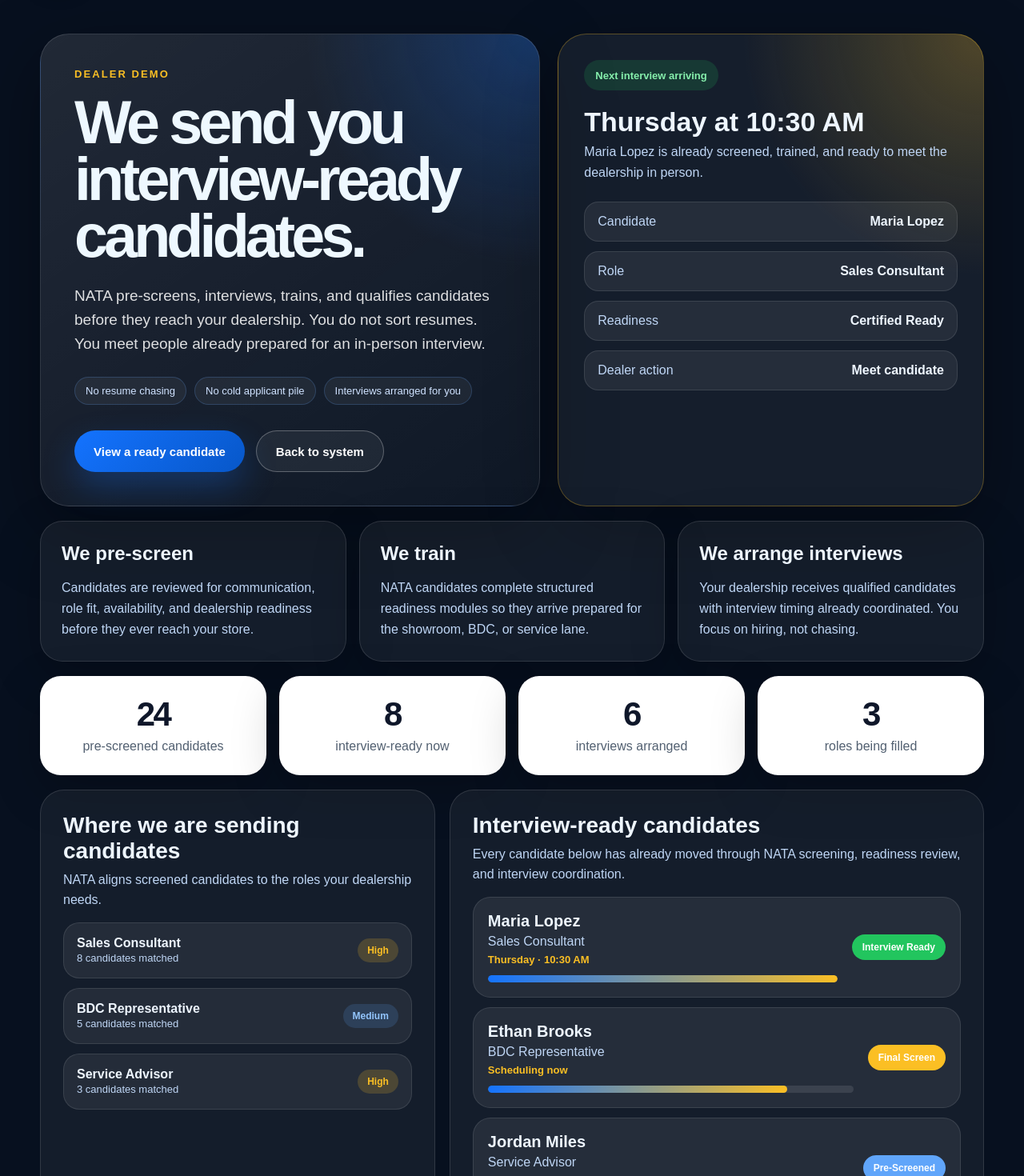
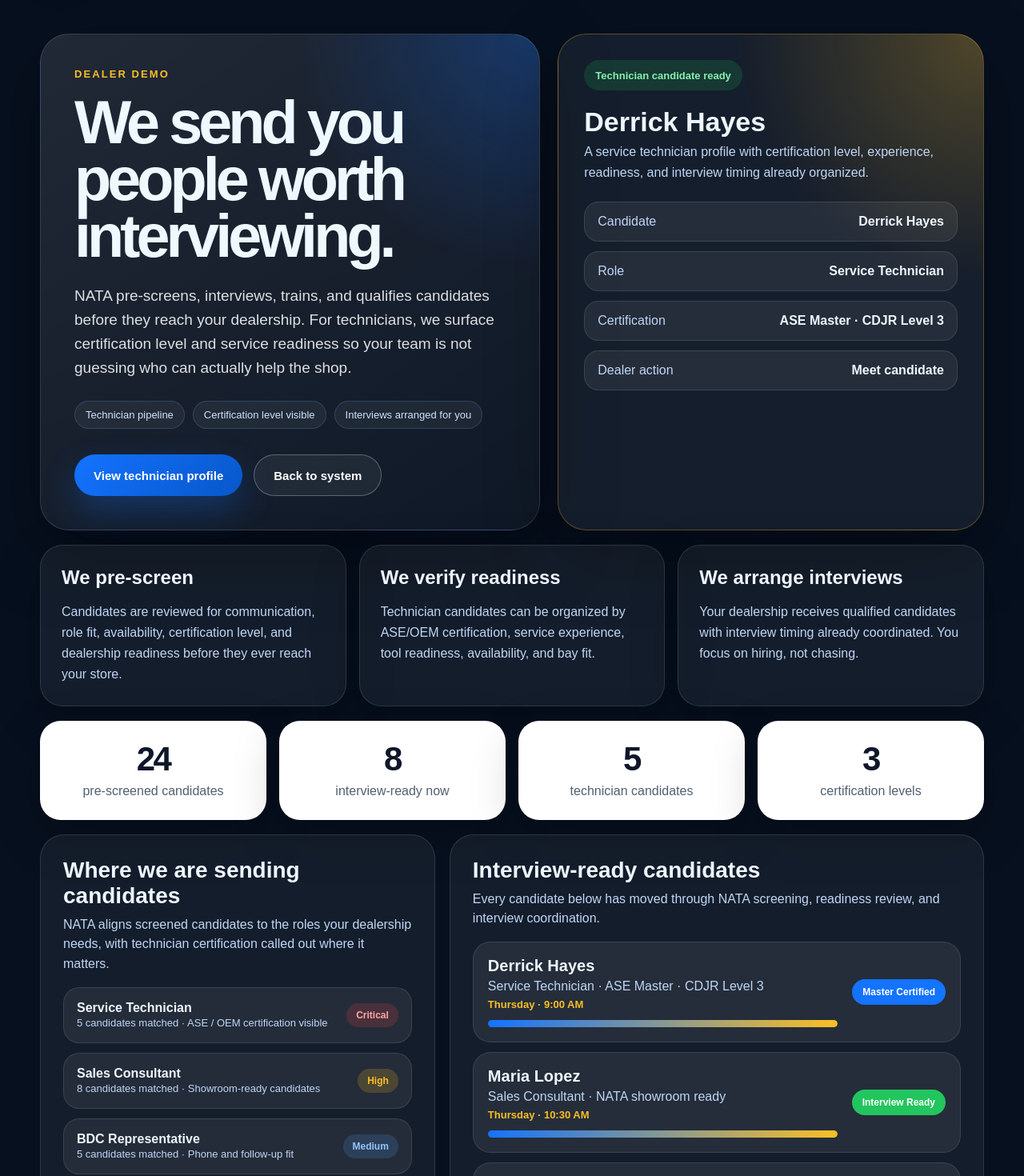
Before and after one commit to zlomke76-del/natatoday, a Next.js app: page /dealer-demo in a window 1280 px wide. Shown: the part 80-1550 px from the top of the page at 80% size. Built offline with nearby package versions, Linux system fonts and the light colour scheme.

Commit message:
Update page.tsx

```diff
--- a/app/dealer-demo/page.tsx
+++ b/app/dealer-demo/page.tsx
@@ -2,12 +2,22 @@ import Link from "next/link";
 import Nav from "../components/Nav";
 
 const roles = [
-  { title: "Sales Consultant", count: 8, priority: "High" },
-  { title: "BDC Representative", count: 5, priority: "Medium" },
-  { title: "Service Advisor", count: 3, priority: "High" },
+  { title: "Service Technician", count: 5, priority: "Critical", detail: "ASE / OEM certification visible" },
+  { title: "Sales Consultant", count: 8, priority: "High", detail: "Showroom-ready candidates" },
+  { title: "BDC Representative", count: 5, priority: "Medium", detail: "Phone and follow-up fit" },
+  { title: "Service Advisor", count: 3, priority: "High", detail: "Lane communication ready" },
 ];
 
 const candidates = [
+  {
+    name: "Derrick Hayes",
+    role: "Service Technician",
+    status: "Master Certified",
+    progress: 100,
+    badge: "#1473ff",
+    scheduled: "Thursday · 9:00 AM",
+    certification: "ASE Master · CDJR Level 3",
+  },
   {
     name: "Maria Lopez",
     role: "Sales Consultant",
@@ -15,6 +25,7 @@ const candidates = [
     progress: 100,
     badge: "#22c55e",
     scheduled: "Thursday · 10:30 AM",
+    certification: "NATA showroom ready",
   },
   {
     name: "Ethan Brooks",
@@ -23,6 +34,7 @@ const candidates = [
     progress: 82,
     badge: "#fbbf24",
     scheduled: "Scheduling now",
+    certification: "Phone screen complete",
   },
   {
     name: "Jordan Miles",
@@ -31,25 +43,18 @@ const candidates = [
     progress: 56,
     badge: "#60a5fa",
     scheduled: "Needs training completion",
-  },
-  {
-    name: "Avery Coleman",
-    role: "Sales Consultant",
-    status: "Interview Set",
-    progress: 100,
-    badge: "#111827",
-    scheduled: "Friday · 2:00 PM",
+    certification: "Lane readiness in progress",
   },
 ];
 
 const friction = [
   {
     title: "We pre-screen",
-    copy: "Candidates are reviewed for communication, role fit, availability, and dealership readiness before they ever reach your store.",
+    copy: "Candidates are reviewed for communication, role fit, availability, certification level, and dealership readiness before they ever reach your store.",
   },
   {
-    title: "We train",
-    copy: "NATA candidates complete structured readiness modules so they arrive prepared for the showroom, BDC, or service lane.",
+    title: "We verify readiness",
+    copy: "Technician candidates can be organized by ASE/OEM certification, service experience, tool readiness, availability, and bay fit.",
   },
   {
     title: "We arrange interviews",
@@ -58,6 +63,8 @@ const friction = [
 ];
 
 export default function DealerDemoPage() {
+  const featuredCandidate = candidates[0];
+
   return (
     <main className="shell">
       <Nav />
@@ -97,13 +104,11 @@ export default function DealerDemoPage() {
                 maxWidth: 820,
               }}
             >
-              We send you interview-ready candidates.
+              We send you people worth interviewing.
             </h1>
 
             <p className="lede" style={{ maxWidth: 710 }}>
-              NATA pre-screens, interviews, trains, and qualifies candidates before
-              they reach your dealership. You do not sort resumes. You meet people
-              already prepared for an in-person interview.
+              NATA pre-screens, interviews, trains, and qualifies candidates before they reach your dealership. For technicians, we surface certification level and service readiness so your team is not guessing who can actually help the shop.
             </p>
 
             <div
@@ -114,14 +119,14 @@ export default function DealerDemoPage() {
                 marginTop: 26,
               }}
             >
-              <span className="trust-pill">No resume chasing</span>
-              <span className="trust-pill">No cold applicant pile</span>
+              <span className="trust-pill">Technician pipeline</span>
+              <span className="trust-pill">Certification level visible</span>
               <span className="trust-pill">Interviews arranged for you</span>
             </div>
 
             <div className="hero-actions">
               <Link href="/candidate-demo" className="btn btn-primary">
-                View a ready candidate
+                View technician profile
               </Link>
 
               <Link href="/" className="btn btn-secondary">
@@ -154,23 +159,22 @@ export default function DealerDemoPage() {
                 fontSize: 13,
               }}
             >
-              Next interview arriving
+              Technician candidate ready
             </div>
 
             <h2 style={{ margin: "22px 0 8px", fontSize: 34, lineHeight: 1 }}>
-              Thursday at 10:30 AM
+              {featuredCandidate.name}
             </h2>
 
             <p style={{ color: "#bfd6f5", lineHeight: 1.6, margin: 0 }}>
-              Maria Lopez is already screened, trained, and ready to meet the
-              dealership in person.
+              A service technician profile with certification level, experience, readiness, and interview timing already organized.
             </p>
 
             <div style={{ display: "grid", gap: 12, marginTop: 24 }}>
               {[
-                ["Candidate", "Maria Lopez"],
-                ["Role", "Sales Consultant"],
-                ["Readiness", "Certified Ready"],
+                ["Candidate", featuredCandidate.name],
+                ["Role", featuredCandidate.role],
+                ["Certification", featuredCandidate.certification],
                 ["Dealer action", "Meet candidate"],
               ].map(([label, value]) => (
                 <div
@@ -186,7 +190,7 @@ export default function DealerDemoPage() {
                   }}
                 >
                   <span style={{ color: "#bfd6f5" }}>{label}</span>
-                  <strong>{value}</strong>
+                  <strong style={{ textAlign: "right" }}>{value}</strong>
                 </div>
               ))}
             </div>
@@ -230,8 +234,8 @@ export default function DealerDemoPage() {
         >
           <Metric value="24" label="pre-screened candidates" />
           <Metric value="8" label="interview-ready now" />
-          <Metric value="6" label="interviews arranged" />
-          <Metric value="3" label="roles being filled" />
+          <Metric value="5" label="technician candidates" />
+          <Metric value="3" label="certification levels" />
         </div>
 
         <div
@@ -254,7 +258,7 @@ export default function DealerDemoPage() {
               Where we are sending candidates
             </h2>
             <p style={{ color: "#bfd6f5", lineHeight: 1.55, marginTop: 0 }}>
-              NATA aligns screened candidates to the roles your dealership needs.
+              NATA aligns screened candidates to the roles your dealership needs, with technician certification called out where it matters.
             </p>
 
             <div style={{ display: "grid", gap: 12 }}>
@@ -277,7 +281,7 @@ export default function DealerDemoPage() {
                       {role.title}
                     </strong>
                     <span style={{ color: "#bfd6f5", fontSize: 13 }}>
-                      {role.count} candidates matched
+                      {role.count} candidates matched · {role.detail}
                     </span>
                   </div>
 
@@ -286,10 +290,17 @@ export default function DealerDemoPage() {
                       borderRadius: 999,
                       padding: "8px 12px",
                       background:
-                        role.priority === "High"
-                          ? "rgba(251,191,36,0.18)"
-                          : "rgba(96,165,250,0.16)",
-                      color: role.priority === "High" ? "#fbbf24" : "#93c5fd",
+                        role.priority === "Critical"
+                          ? "rgba(239,68,68,0.18)"
+                          : role.priority === "High"
+                            ? "rgba(251,191,36,0.18)"
+                            : "rgba(96,165,250,0.16)",
+                      color:
+                        role.priority === "Critical"
+                          ? "#fca5a5"
+                          : role.priority === "High"
+                            ? "#fbbf24"
+                            : "#93c5fd",
                       fontSize: 12,
                       fontWeight: 900,
                     }}
@@ -313,8 +324,7 @@ export default function DealerDemoPage() {
               Interview-ready candidates
             </h2>
             <p style={{ color: "#bfd6f5", lineHeight: 1.55, marginTop: 0 }}>
-              Every candidate below has already moved through NATA screening,
-              readiness review, and interview coordination.
+              Every candidate below has moved through NATA screening, readiness review, and interview coordination.
             </p>
 
             <div style={{ display: "grid", gap: 12 }}>
@@ -338,7 +348,7 @@ export default function DealerDemoPage() {
                     </h3>
 
                     <p style={{ margin: "5px 0 6px", color: "#bfd6f5" }}>
-                      {candidate.role}
+                      {candidate.role} · {candidate.certification}
                     </p>
 
                     <p
```
